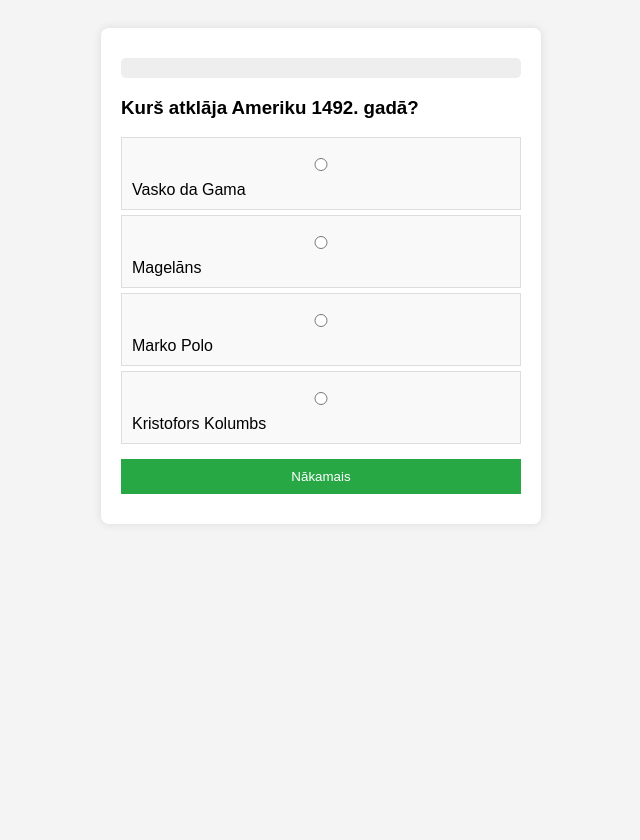
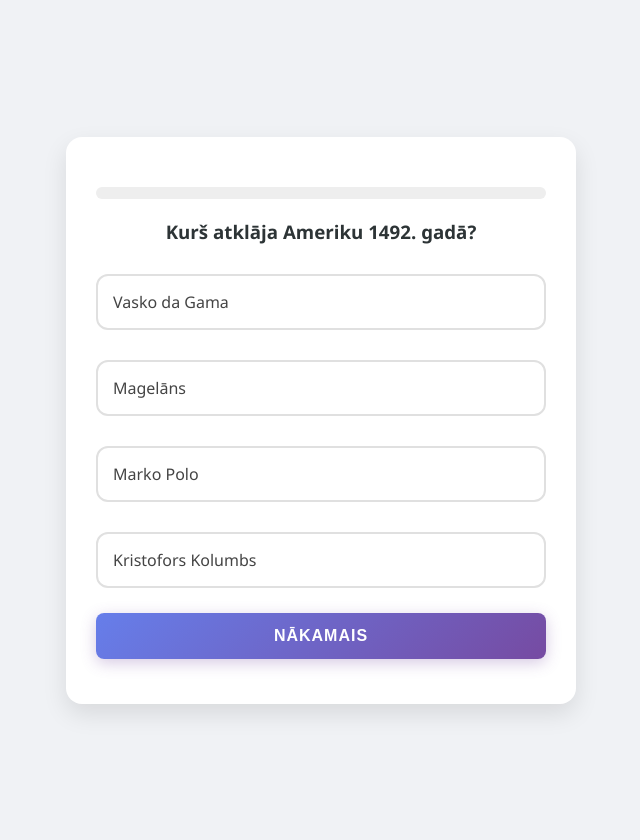
Before and after one commit to lilrausix/quiz_iesmins, a PHP site: page /test.php?topic_id=1 in a window 1280 px wide. Shown: the whole page, without its empty margins (319-959 px from the left). Before the commit the page ends 494 px from the top, so only its background shows below. Run offline with PHP 8.4, Linux system fonts and the light colour scheme; data comes from the database, SQL or seed files in the repository.

Commit message:
salabots

```diff
--- a/style.css
+++ b/style.css
@@ -1,48 +1,157 @@
+/* Iestatām mainīgos vieglākai krāsu maiņai */
+:root {
+  --primary-gradient: linear-gradient(135deg, #667eea 0%, #764ba2 100%);
+  --hover-gradient: linear-gradient(135deg, #764ba2 0%, #667eea 100%);
+  --bg-color: #f0f2f5;
+  --text-dark: #2d3436;
+}
+
 body {
-  font-family: sans-serif;
-  background: #f4f4f4;
+  font-family: 'Segoe UI', Tahoma, Geneva, Verdana, sans-serif;
+  background: var(--bg-color);
   display: flex;
   justify-content: center;
+  align-items: center;
+  min-height: 100vh;
+  margin: 0;
   padding: 20px;
 }
+
 .container {
   background: white;
-  padding: 20px;
+  padding: 30px;
+  border-radius: 16px; /* Apaļāki stūri */
+  box-shadow: 0 10px 25px rgba(0, 0, 0, 0.1); /* Maigāka, dziļāka ēna */
+  width: 100%;
+  max-width: 450px;
+  transition: transform 0.3s ease;
+}
+
+h2, h3 {
+  color: var(--text-dark);
+  text-align: center;
+}
+
+input,
+select {
+  width: 100%;
+  padding: 12px;
+  margin: 12px 0;
+  border: 2px solid #e0e0e0;
   border-radius: 8px;
-  box-shadow: 0 0 10px rgba(0, 0, 0, 0.1);
-  width: 400px;
+  box-sizing: border-box;
+  outline: none;
+  transition: border-color 0.3s;
 }
-input,
-select,
+
+input:focus, select:focus {
+  border-color: #764ba2;
+}
+
 button {
   width: 100%;
-  padding: 10px;
-  margin: 10px 0;
-  box-sizing: border-box;
+  padding: 14px;
+  margin: 15px 0;
+  border: none;
+  border-radius: 8px;
+  background: var(--primary-gradient);
+  color: white;
+  font-size: 16px;
+  font-weight: bold;
+  text-transform: uppercase;
+  letter-spacing: 1px;
+  cursor: pointer;
+  box-shadow: 0 4px 15px rgba(118, 75, 162, 0.3);
+  transition: all 0.3s ease;
 }
-button {
-  background: #28a745;
-  color: white;
-  border: none;
-  cursor: pointer;
+
+button:hover {
+  background: var(--hover-gradient);
+  transform: translateY(-2px);
+  box-shadow: 0 6px 20px rgba(118, 75, 162, 0.4);
 }
+
+button:active {
+  transform: translateY(0);
+}
+
+/* Progresa josla */
 .progress-container {
   background: #eee;
-  border-radius: 5px;
-  margin: 10px 0;
+  border-radius: 10px;
+  margin: 20px 0;
+  overflow: hidden; /* Lai progress neiziet ārpus rāmja */
 }
+
 .progress-bar {
-  height: 20px;
-  background: #28a745;
+  height: 12px;
+  background: var(--primary-gradient);
   width: 0%;
-  border-radius: 5px;
-  transition: width 0.3s;
+  border-radius: 10px;
+  transition: width 0.5s cubic-bezier(0.4, 0, 0.2, 1);
 }
+
+/* Atbilžu varianti */
 .option-label {
   display: block;
-  background: #f9f9f9;
-  padding: 10px;
-  margin: 5px 0;
-  border: 1px solid #ddd;
+  background: #ffffff;
+  padding: 15px;
+  margin: 10px 0;
+  border: 2px solid #f0f0f0;
+  border-radius: 10px;
   cursor: pointer;
+  transition: all 0.2s ease;
+  font-weight: 500;
+  color: #444;
 }
+
+.option-label:hover {
+  background: #f8f7ff;
+  border-color: #764ba2;
+  transform: scale(1.02);
+}
+
+/* Ja lieto radio pogas, tās var paslēpt un stilizēt labeli */
+input[type="radio"] {
+  display: none;
+}
+
+#options {
+    display: flex;
+    flex-direction: column;
+    gap: 10px;
+    margin-top: 20px;
+}
+
+/* Stils katrai atbildei */
+.option-label {
+    display: block;
+    padding: 15px;
+    background: #ffffff;
+    border: 2px solid #e0e0e0;
+    border-radius: 12px;
+    cursor: pointer;
+    transition: all 0.2s ease;
+    font-weight: 500;
+    position: relative;
+}
+
+/* Pelē hover efekts */
+.option-label:hover {
+    background: #f8f7ff;
+    border-color: #a29bfe;
+}
+
+/* Kad radio poga ir ieķeksēta (maģiskā daļa) */
+.option-label:has(input:checked) {
+    background: #f3e5f5 !important;
+    border-color: #764ba2 !important;
+    color: #4a148c !important;
+    box-shadow: 0 4px 12px rgba(118, 75, 162, 0.15);
+}
+
+/* Paslēpjam pašu aplīti, lai lapa izskatītos modernāk */
+.option-label input[type="radio"] {
+    position: absolute;
+    opacity: 0;
+}
--- a/test.php
+++ b/test.php
@@ -46,7 +46,9 @@ shuffle($questions);
         function nextQuestion() {
             let selected = document.querySelector('input[name="ans"]:checked');
             if (!selected) return alert("Izvēlies atbildi!");
-            if (selected.value !== questions[currentIdx].correct_answer) {
+            if (selected.value === questions[currentIdx].correct_answer) {
+                score++;
+            } else {
                 wrongQuestions.push({
                     question: questions[currentIdx].question_text,
                     correct: questions[currentIdx].correct_answer,
```
Also changed, not shown: test.js (added, +19 -0 lines).
